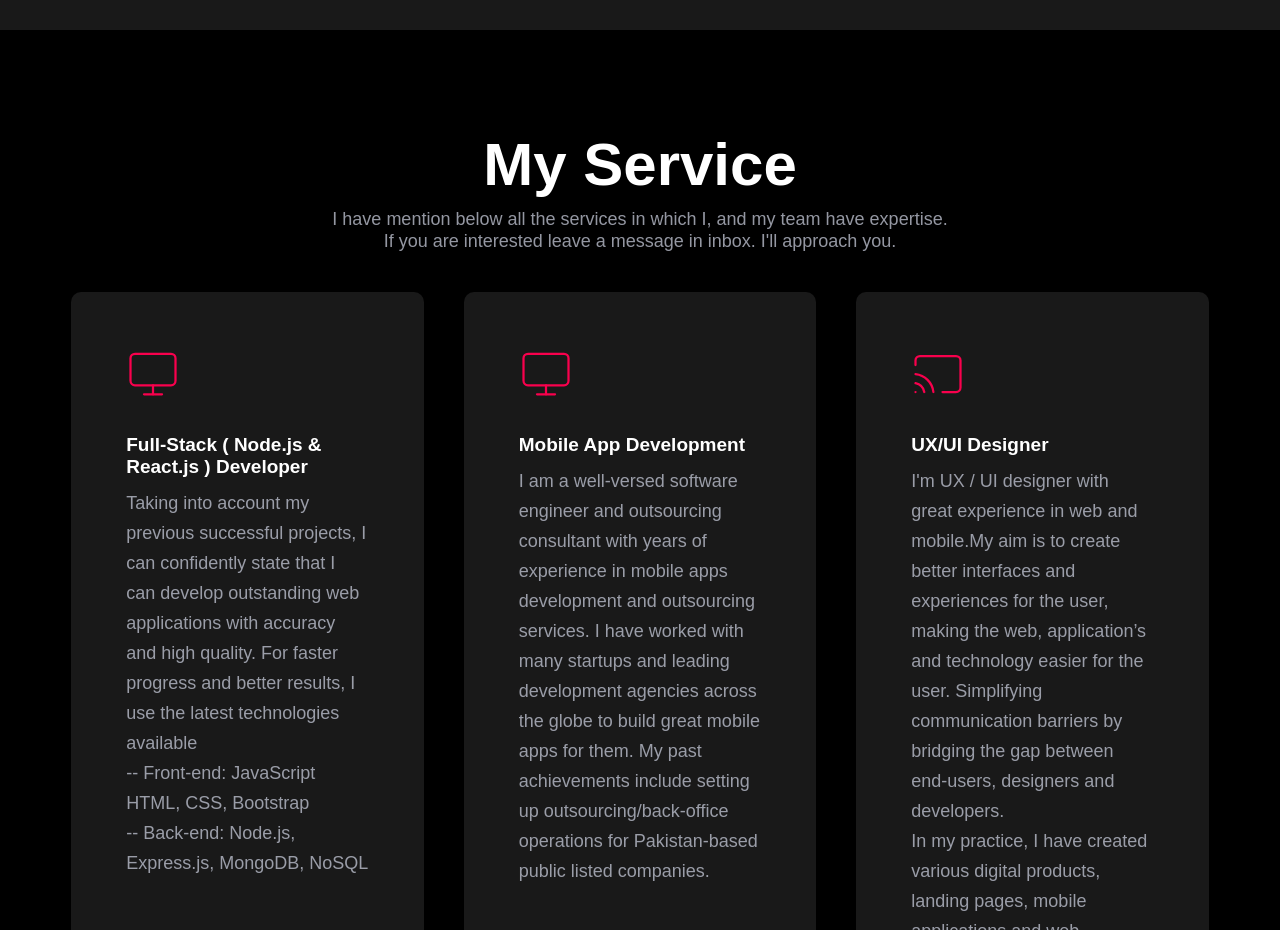
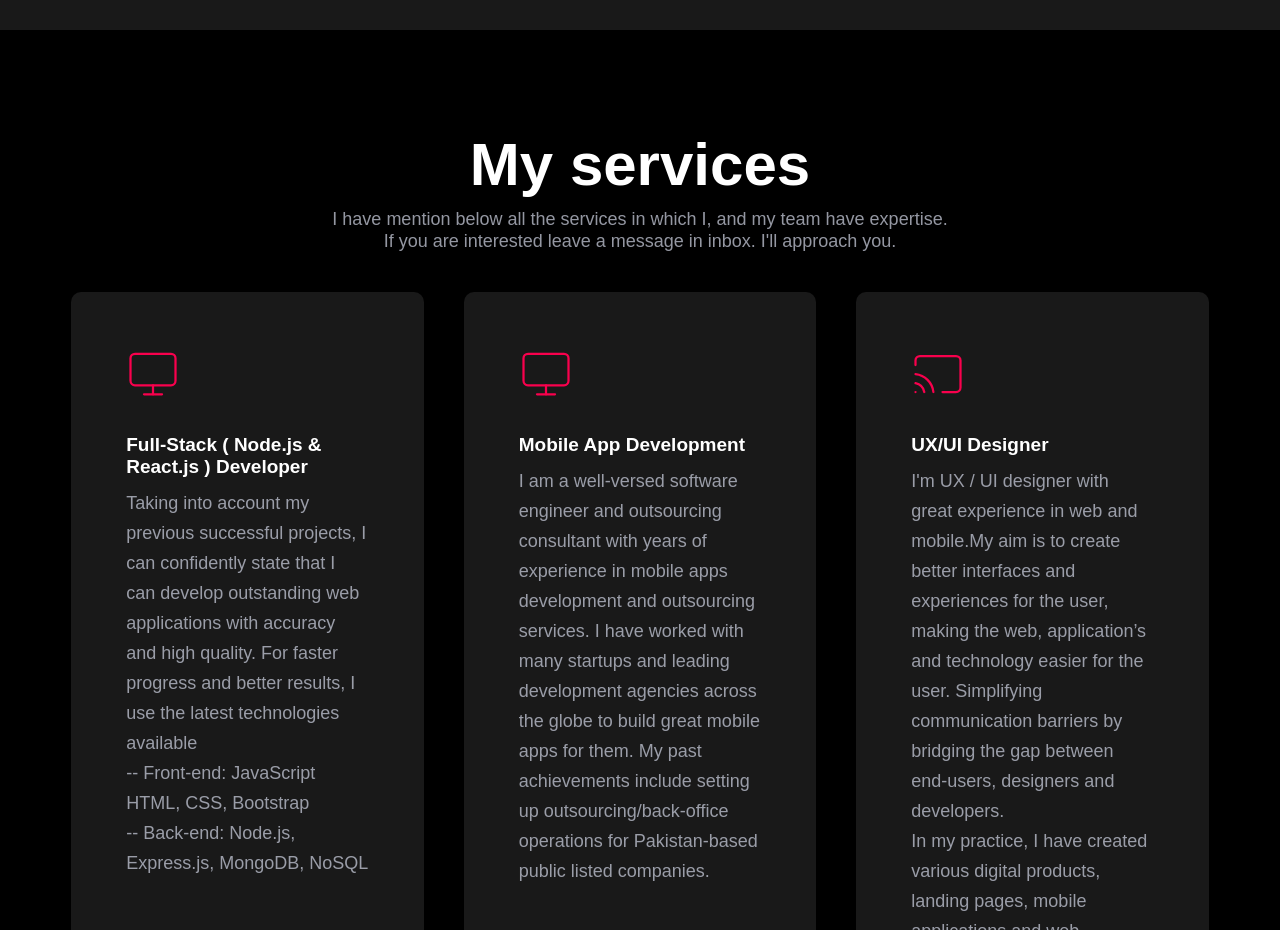
Before and after one commit to saifaslam246/saif-portfolio, a React (Create React App) app: page / in a window 1280 px wide. Shown: the part 1640-2570 px from the top of the page. Built offline with nearby package versions, Linux system fonts and the light colour scheme; what react-alert-template-basic would draw is missing.

Commit message:
third commit

```diff
--- a/src/Service.js
+++ b/src/Service.js
@@ -5,7 +5,7 @@ function Service() {
   return (
     <div className="service component__space" id="Services">
       <div className="heading">
-        <h1 className="heading">My Service</h1>
+        <h1 className="heading">My services</h1>
         <p className="heading p__color">
           I have mention below all the services in which I, and my team have
           expertise.
```
